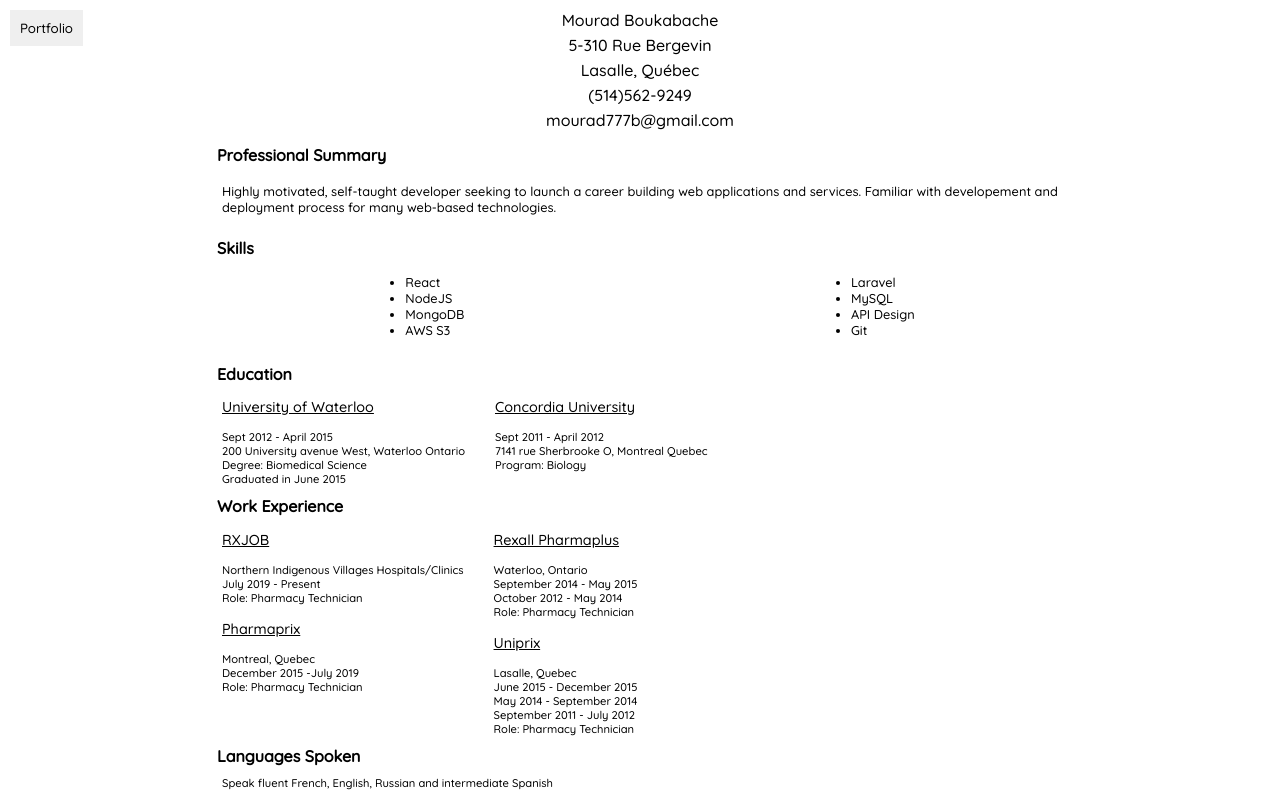
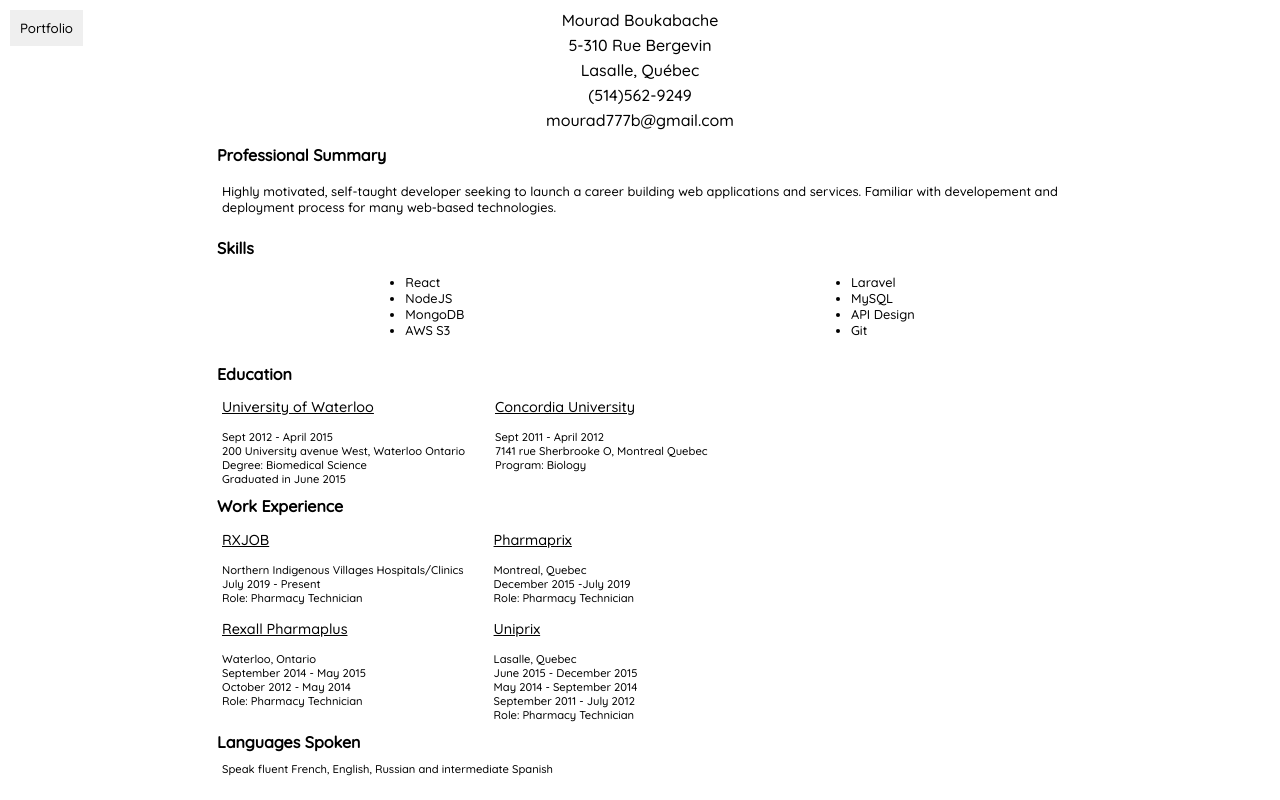
Before and after one commit to Mourad777/portfolio, a React (Create React App) app: page / in a window 1280 px wide. Both pictures are taken after a click on the button "Resume". Built offline with nearby package versions, Linux system fonts and the light colour scheme.

Commit message:
resume layout

```diff
--- a/src/sections/Resume/Resume.jsx
+++ b/src/sections/Resume/Resume.jsx
@@ -82,16 +82,16 @@ const Resume = () => {
                                 <StyledContentLine>Northern Indigenous Villages Hospitals/Clinics</StyledContentLine>
                                 <StyledContentLine>July 2019 - Present</StyledContentLine>
                                 <StyledContentLine>Role: Pharmacy Technician</StyledContentLine>
-                                <StyledSubHeader>Pharmaprix </StyledSubHeader>
-                                <StyledContentLine>Montreal, Quebec</StyledContentLine>
-                                <StyledContentLine>December 2015 -July 2019</StyledContentLine>
-                                <StyledContentLine>Role: Pharmacy Technician</StyledContentLine>
-                            </StyledSecondaryContainerColumn>
-                            <StyledSecondaryContainerColumn>
                                 <StyledSubHeader>Rexall Pharmaplus </StyledSubHeader>
                                 <StyledContentLine>Waterloo, Ontario</StyledContentLine>
                                 <StyledContentLine>September 2014 - May 2015</StyledContentLine>
                                 <StyledContentLine>October 2012 - May 2014</StyledContentLine>
+                                <StyledContentLine>Role: Pharmacy Technician</StyledContentLine>
+                            </StyledSecondaryContainerColumn>
+                            <StyledSecondaryContainerColumn>
+                                <StyledSubHeader>Pharmaprix </StyledSubHeader>
+                                <StyledContentLine>Montreal, Quebec</StyledContentLine>
+                                <StyledContentLine>December 2015 -July 2019</StyledContentLine>
                                 <StyledContentLine>Role: Pharmacy Technician</StyledContentLine>
                                 <StyledSubHeader>Uniprix</StyledSubHeader>
                                 <StyledContentLine>Lasalle, Quebec</StyledContentLine>
```
